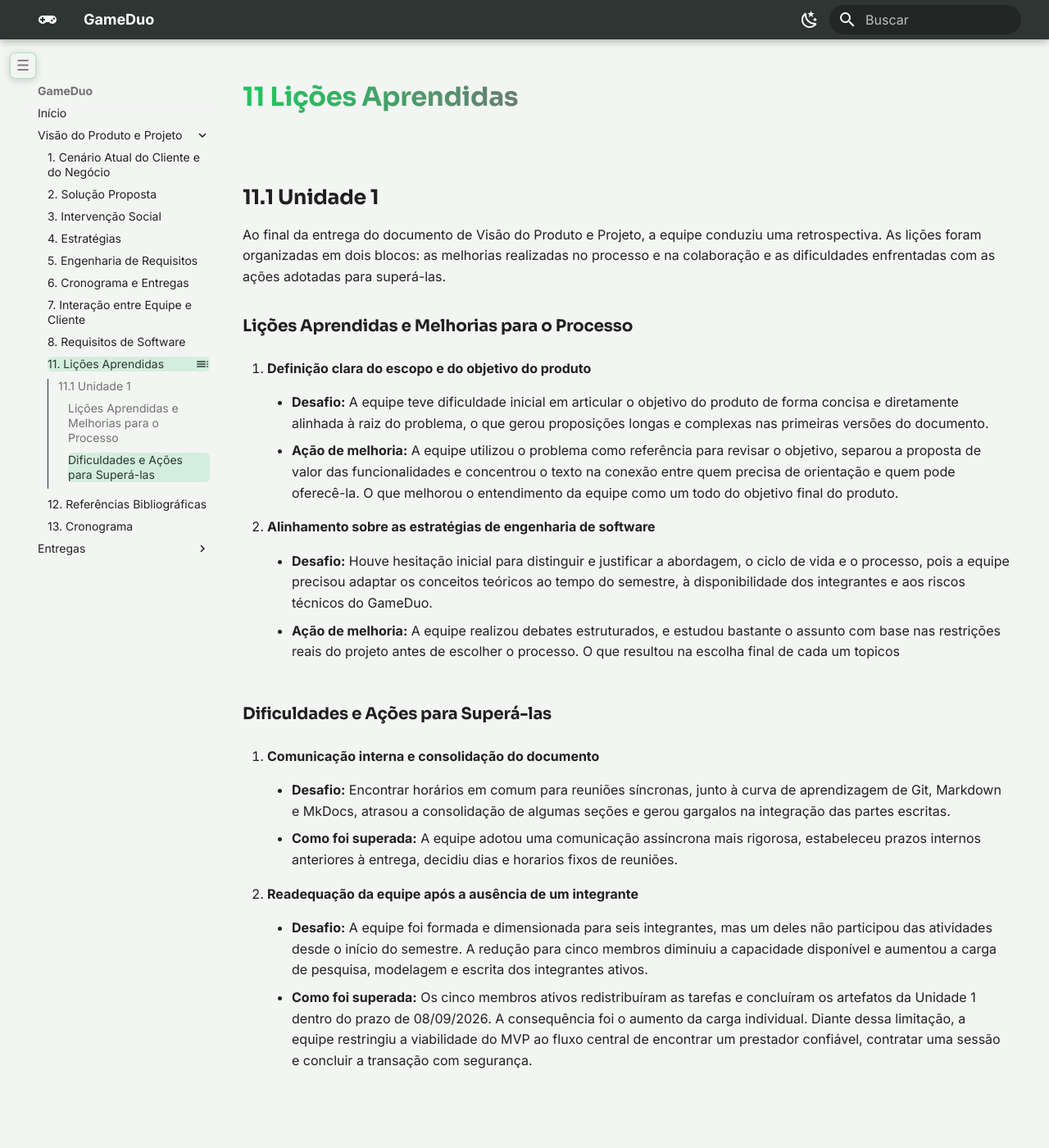
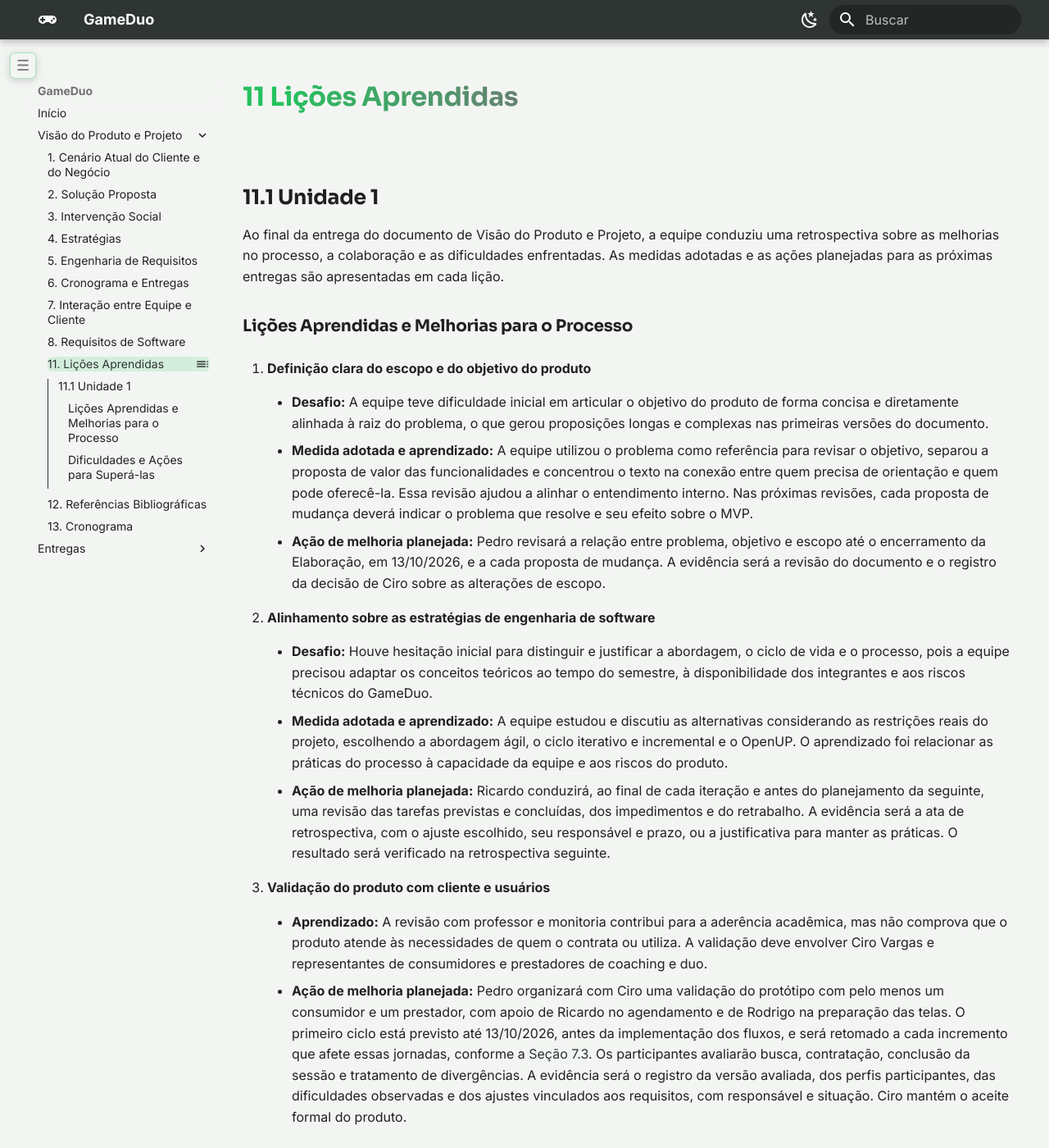
Before and after one commit to mdsreq-fga-unb/REQ-2026.2-T02-GameDuo, an MkDocs documentation site: the page built from docs/visao-produto/licoes-aprendidas.md, in a window 1280 px wide and 1400 px high. Shown: the whole window at 82% size. Built offline with MkDocs 1.6.1 and Material for MkDocs 9.7.7, drawn with Linux system fonts in a browser that asks for light colours; some of the changed text lies outside the part shown.

Commit message:
docs: atende aos apontamentos da issue #8 nas lições aprendidas

```diff
--- a/docs/visao-produto/licoes-aprendidas.md
+++ b/docs/visao-produto/licoes-aprendidas.md
@@ -2,7 +2,7 @@
 
 ## 11.1 Unidade 1
 
-Ao final da entrega do documento de Visão do Produto e Projeto, a equipe conduziu uma retrospectiva. As lições foram organizadas em dois blocos: as melhorias realizadas no processo e na colaboração e as dificuldades enfrentadas com as ações adotadas para superá-las.
+Ao final da entrega do documento de Visão do Produto e Projeto, a equipe conduziu uma retrospectiva sobre as melhorias no processo, a colaboração e as dificuldades enfrentadas. As medidas adotadas e as ações planejadas para as próximas entregas são apresentadas em cada lição.
 
 ### Lições Aprendidas e Melhorias para o Processo
 
@@ -10,13 +10,23 @@ Ao final da entrega do documento de Visão do Produto e Projeto, a equipe conduz
 
     - **Desafio:** A equipe teve dificuldade inicial em articular o objetivo do produto de forma concisa e diretamente alinhada à raiz do problema, o que gerou proposições longas e complexas nas primeiras versões do documento.
 
-    - **Ação de melhoria:** A equipe utilizou o problema como referência para revisar o objetivo, separou a proposta de valor das funcionalidades e concentrou o texto na conexão entre quem precisa de orientação e quem pode oferecê-la. O que melhorou o entendimento da equipe como um todo do objetivo final do produto.
+    - **Medida adotada e aprendizado:** A equipe utilizou o problema como referência para revisar o objetivo, separou a proposta de valor das funcionalidades e concentrou o texto na conexão entre quem precisa de orientação e quem pode oferecê-la. Essa revisão ajudou a alinhar o entendimento interno. Nas próximas revisões, cada proposta de mudança deverá indicar o problema que resolve e seu efeito sobre o MVP.
+
+    - **Ação de melhoria planejada:** Pedro revisará a relação entre problema, objetivo e escopo até o encerramento da Elaboração, em 13/10/2026, e a cada proposta de mudança. A evidência será a revisão do documento e o registro da decisão de Ciro sobre as alterações de escopo.
 
 2. **Alinhamento sobre as estratégias de engenharia de software**
 
     - **Desafio:** Houve hesitação inicial para distinguir e justificar a abordagem, o ciclo de vida e o processo, pois a equipe precisou adaptar os conceitos teóricos ao tempo do semestre, à disponibilidade dos integrantes e aos riscos técnicos do GameDuo.
 
-    - **Ação de melhoria:** A equipe realizou debates estruturados, e estudou bastante o assunto com base nas restrições reais do projeto antes de escolher o processo. O que resultou na escolha final de cada um topicos
+    - **Medida adotada e aprendizado:** A equipe estudou e discutiu as alternativas considerando as restrições reais do projeto, escolhendo a abordagem ágil, o ciclo iterativo e incremental e o OpenUP. O aprendizado foi relacionar as práticas do processo à capacidade da equipe e aos riscos do produto.
+
+    - **Ação de melhoria planejada:** Ricardo conduzirá, ao final de cada iteração e antes do planejamento da seguinte, uma revisão das tarefas previstas e concluídas, dos impedimentos e do retrabalho. A evidência será a ata de retrospectiva, com o ajuste escolhido, seu responsável e prazo, ou a justificativa para manter as práticas. O resultado será verificado na retrospectiva seguinte.
+
+3. **Validação do produto com cliente e usuários**
+
+    - **Aprendizado:** A revisão com professor e monitoria contribui para a aderência acadêmica, mas não comprova que o produto atende às necessidades de quem o contrata ou utiliza. A validação deve envolver Ciro Vargas e representantes de consumidores e prestadores de coaching e duo.
+
+    - **Ação de melhoria planejada:** Pedro organizará com Ciro uma validação do protótipo com pelo menos um consumidor e um prestador, com apoio de Ricardo no agendamento e de Rodrigo na preparação das telas. O primeiro ciclo está previsto até 13/10/2026, antes da implementação dos fluxos, e será retomado a cada incremento que afete essas jornadas, conforme a [Seção 7.3](interacao-equipe.md#73-processos-de-validacao). Os participantes avaliarão busca, contratação, conclusão da sessão e tratamento de divergências. A evidência será o registro da versão avaliada, dos perfis participantes, das dificuldades observadas e dos ajustes vinculados aos requisitos, com responsável e situação. Ciro mantém o aceite formal do produto.
 
 ### Dificuldades e Ações para Superá-las
 
@@ -24,10 +34,19 @@ Ao final da entrega do documento de Visão do Produto e Projeto, a equipe conduz
 
     - **Desafio:** Encontrar horários em comum para reuniões síncronas, junto à curva de aprendizagem de Git, Markdown e MkDocs, atrasou a consolidação de algumas seções e gerou gargalos na integração das partes escritas.
 
-    - **Como foi superada:** A equipe adotou uma comunicação assíncrona mais rigorosa, estabeleceu prazos internos anteriores à entrega, decidiu dias e horarios fixos de reuniões.
+    - **Medida adotada e aprendizado:** A equipe estabeleceu prazos internos anteriores à entrega e dias e horários fixos de reunião, descritos na [Seção 7.2](interacao-equipe.md#72-comunicacao). Essas medidas organizaram a comunicação, mas o acompanhamento das tarefas precisa de registros que permitam identificar atrasos e impedimentos.
+
+    - **Ação de melhoria planejada:** A partir da próxima reunião interna, cada autor atualizará sua tarefa no GitHub antes das reuniões de segunda e quarta, indicando andamento, impedimentos e prazo. Ricardo acompanhará os registros e coordenará a consolidação do documento até 48 horas antes de cada entrega, com revisão por outro integrante até 24 horas antes. As evidências serão as issues atualizadas e o pull request com a revisão e os ajustes realizados.
 
 2. **Readequação da equipe após a ausência de um integrante**
 
     - **Desafio:** A equipe foi formada e dimensionada para seis integrantes, mas um deles não participou das atividades desde o início do semestre. A redução para cinco membros diminuiu a capacidade disponível e aumentou a carga de pesquisa, modelagem e escrita dos integrantes ativos.
 
-    - **Como foi superada:** Os cinco membros ativos redistribuíram as tarefas e concluíram os artefatos da Unidade 1 dentro do prazo de 08/09/2026. A consequência foi o aumento da carga individual. Diante dessa limitação, a equipe restringiu a viabilidade do MVP ao fluxo central de encontrar um prestador confiável, contratar uma sessão e concluir a transação com segurança.
+    - **Medida adotada:** Os cinco membros ativos redistribuíram as tarefas e concluíram os artefatos da Unidade 1 dentro do prazo de 08/09/2026. A consequência foi o aumento da carga individual e o acúmulo dos papéis descritos na [Seção 7.1](interacao-equipe.md#71-composicao-da-equipe). A redistribuição permitiu a entrega, mas não eliminou a sobrecarga, que permanece entre os integrantes ativos.
+
+    - **Impacto no escopo:** Em razão da redução da equipe e da sobrecarga, **guias e tutoriais ficaram fora do MVP**. O MVP se concentrará na contratação de **duo e coaching**, preservando o fluxo de encontrar um prestador confiável, contratar uma sessão, concluí-la com segurança e tratar divergências. Uma eventual inclusão de guias e tutoriais em uma versão posterior dependerá de nova priorização.
+
+    - **Impacto no cronograma:** O prazo da Unidade 1 foi mantido, absorvendo a redução da equipe com redistribuição e maior carga individual. Não há nesta retrospectiva registro de alteração dos prazos posteriores decorrente dessa redução. A capacidade dos cinco integrantes deverá ser confrontada com as entregas da [Seção 6](cronograma-entregas.md), sem presumir que o mesmo volume de trabalho cabe no calendário original. A revisão deverá explicitar se os prazos serão mantidos mediante redução do escopo ou se será necessário renegociar as entregas.
+
+
+    - **Ação de melhoria planejada:** Até 13/10/2026, Ricardo revisará a capacidade dos cinco integrantes e o cronograma, e Pedro atualizará o backlog e o recorte do MVP para registrar a retirada de guias e tutoriais. O recorte será submetido a Ciro para validação. As evidências serão o backlog revisado, a ata da decisão do cliente e o cronograma com as alterações ou a confirmação de manutenção das datas. A capacidade e a sobrecarga serão reavaliadas ao final de cada iteração.
```
